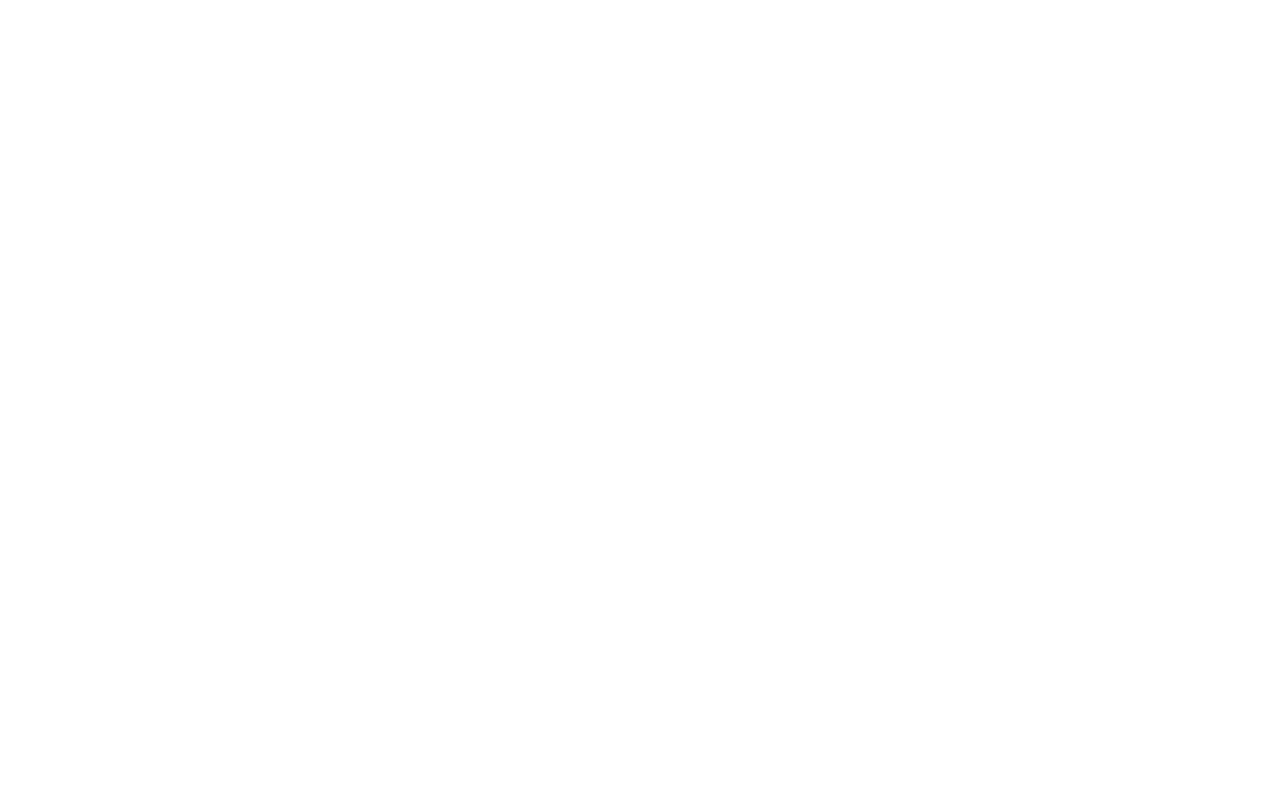
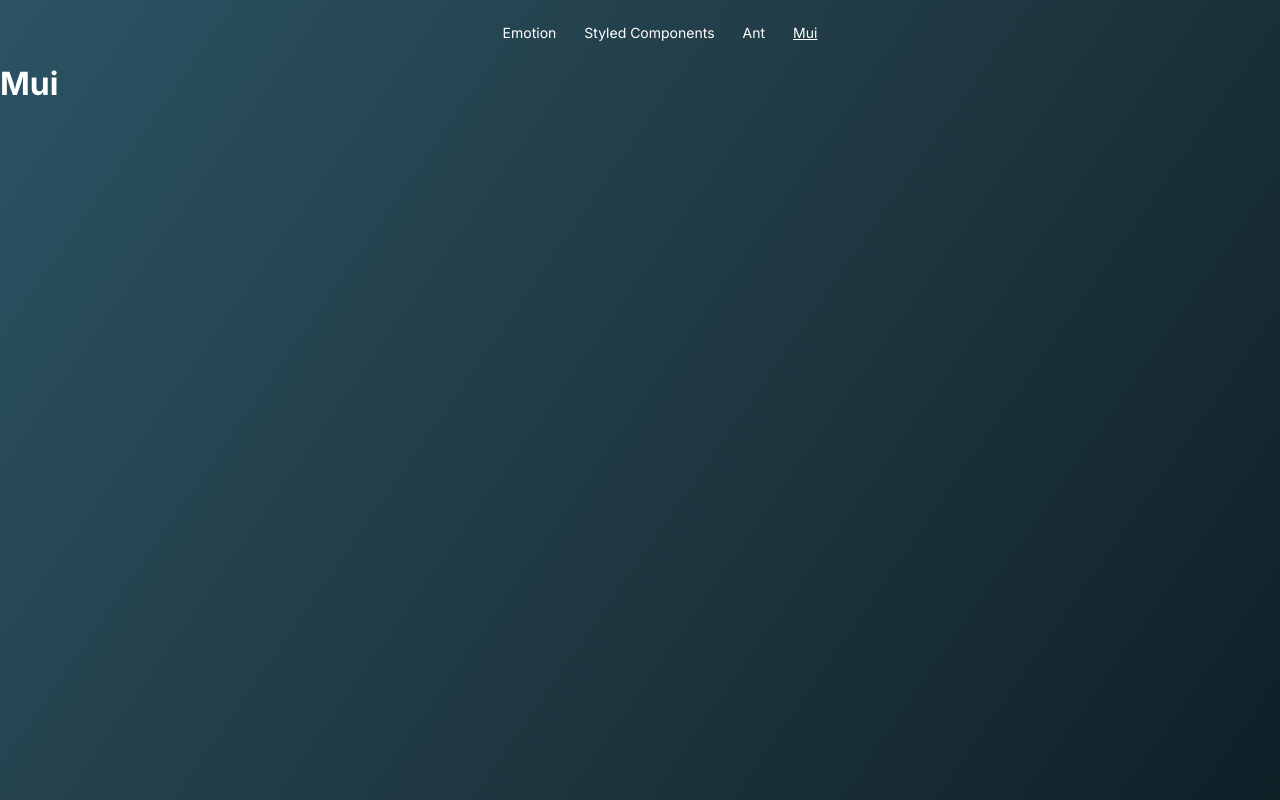
Before and after one commit to pierusan/sandboxes, a React (Vite) app in the folder web/ts-react-ui-component-libs/: page /mui in a window 1280 px wide. Built offline with nearby package versions, Linux system fonts and the light colour scheme.

Commit message:
Add navbar and client-side routing
* Use Inter as font
* Add gradient to background
* Set main grid layout

```diff
--- a/web/ts-react-ui-component-libs/index.html
+++ b/web/ts-react-ui-component-libs/index.html
@@ -3,9 +3,16 @@
   <head>
     <meta charset="UTF-8" />
     <link rel="icon" type="image/svg+xml" href="/src/favicon.svg" />
+    <link rel="preconnect" href="https://fonts.googleapis.com" />
+    <link rel="preconnect" href="https://fonts.gstatic.com" crossorigin />
+    <link
+      href="https://fonts.googleapis.com/css2?family=Inter:wght@100;200;300;400;500;600;700;800;900&display=swap"
+      rel="stylesheet"
+    />
     <meta name="viewport" content="width=device-width, initial-scale=1.0" />
     <title>React UI Component Libs</title>
   </head>
+
   <body>
     <div id="root"></div>
     <script type="module" src="/src/main.tsx"></script>
--- a/web/ts-react-ui-component-libs/package.json
+++ b/web/ts-react-ui-component-libs/package.json
@@ -9,7 +9,8 @@
   },
   "dependencies": {
     "react": "^17.0.2",
-    "react-dom": "^17.0.2"
+    "react-dom": "^17.0.2",
+    "react-router-dom": "^6.2.2"
   },
   "devDependencies": {
     "@types/react": "^17.0.33",
--- a/web/ts-react-ui-component-libs/src/App.css
+++ b/web/ts-react-ui-component-libs/src/App.css
@@ -1,9 +1,18 @@
-.App {
-  text-align: center;
+:root {
+  background: #203a43;
 }
 
-@media (prefers-reduced-motion: no-preference) {
-  .App-logo {
-    animation: App-logo-spin infinite 20s linear;
-  }
+.App {
+  display: grid;
+  grid-template-rows: auto 1fr;
+  grid-template-areas: "header" "main";
+
+  min-height: 100vh;
+
+  background: linear-gradient(125deg, #2c5364, #203a43, #0f2027);
+  color: white;
 }
+
+.App-header {
+  grid-area: header;
+}
--- a/web/ts-react-ui-component-libs/src/App.tsx
+++ b/web/ts-react-ui-component-libs/src/App.tsx
@@ -1,7 +1,56 @@
+import { BrowserRouter, Routes, Route, Outlet } from "react-router-dom";
+import { Navbar } from "./Navbar";
 import "./App.css";
 
-function App() {
-  return <div className="App"></div>;
-}
+const CONTENT = [
+  {
+    tabName: "Emotion",
+    path: "emotion",
+    component: <h1>Emotion</h1>,
+  },
+  {
+    tabName: "Styled Components",
+    path: "styled",
+    component: <h1>Styled Components</h1>,
+  },
+  {
+    tabName: "Ant",
+    path: "ant",
+    component: <h1>Ant</h1>,
+  },
+  {
+    tabName: "Mui",
+    path: "mui",
+    component: <h1>Mui</h1>,
+  },
+];
+
+const Layout = ({ links }: { links: [string, string][] }) => (
+  <div className="App">
+    <header className="App-header">
+      <Navbar links={links} />
+    </header>
+    <main className="App-main">
+      <Outlet />
+    </main>
+  </div>
+);
+
+const App = () => (
+  <BrowserRouter>
+    <Routes>
+      <Route
+        path="/"
+        element={
+          <Layout links={CONTENT.map(({ tabName, path }) => [tabName, path])} />
+        }
+      >
+        {CONTENT.map(({ tabName, component, path }) => (
+          <Route key={tabName} path={path} element={component} />
+        ))}
+      </Route>
+    </Routes>
+  </BrowserRouter>
+);
 
 export default App;
--- /dev/null
+++ b/web/ts-react-ui-component-libs/src/Navbar.css
@@ -0,0 +1,21 @@
+.navbar {
+  display: grid;
+  place-items: center;
+
+  min-height: 64px;
+
+  font-size: 0.875rem;
+}
+
+.navbar > ol {
+  display: flex;
+  gap: 2em;
+
+  list-style-type: none;
+}
+.navbar a:hover:not(.active) {
+  font-weight: 700;
+}
+.navbar a.active {
+  text-decoration: underline;
+}
--- /dev/null
+++ b/web/ts-react-ui-component-libs/src/Navbar.tsx
@@ -0,0 +1,16 @@
+import { NavLink } from "react-router-dom";
+import "./Navbar.css";
+
+const Navbar = ({ links }: { links: [string, string][] }) => (
+  <nav className="navbar">
+    <ol>
+      {links.map(([tabName, linkPath]) => (
+        <li key={tabName}>
+          <NavLink to={linkPath}>{tabName}</NavLink>
+        </li>
+      ))}
+    </ol>
+  </nav>
+);
+
+export { Navbar };
--- a/web/ts-react-ui-component-libs/src/index.css
+++ b/web/ts-react-ui-component-libs/src/index.css
@@ -1,13 +1,19 @@
+* {
+  margin: 0;
+}
+
+a {
+  all: unset;
+  cursor: pointer;
+}
+
 body {
-  margin: 0;
-  font-family: -apple-system, BlinkMacSystemFont, 'Segoe UI', 'Roboto', 'Oxygen',
-    'Ubuntu', 'Cantarell', 'Fira Sans', 'Droid Sans', 'Helvetica Neue',
-    sans-serif;
+  font-family: Inter, sans-serif;
   -webkit-font-smoothing: antialiased;
   -moz-osx-font-smoothing: grayscale;
 }
 
 code {
-  font-family: source-code-pro, Menlo, Monaco, Consolas, 'Courier New',
+  font-family: source-code-pro, Menlo, Monaco, Consolas, "Courier New",
     monospace;
 }
```
Also changed, not shown: web/ts-react-ui-component-libs/src/logo.svg (deleted), 1 other file (tests, documents, lock files or other folders).
